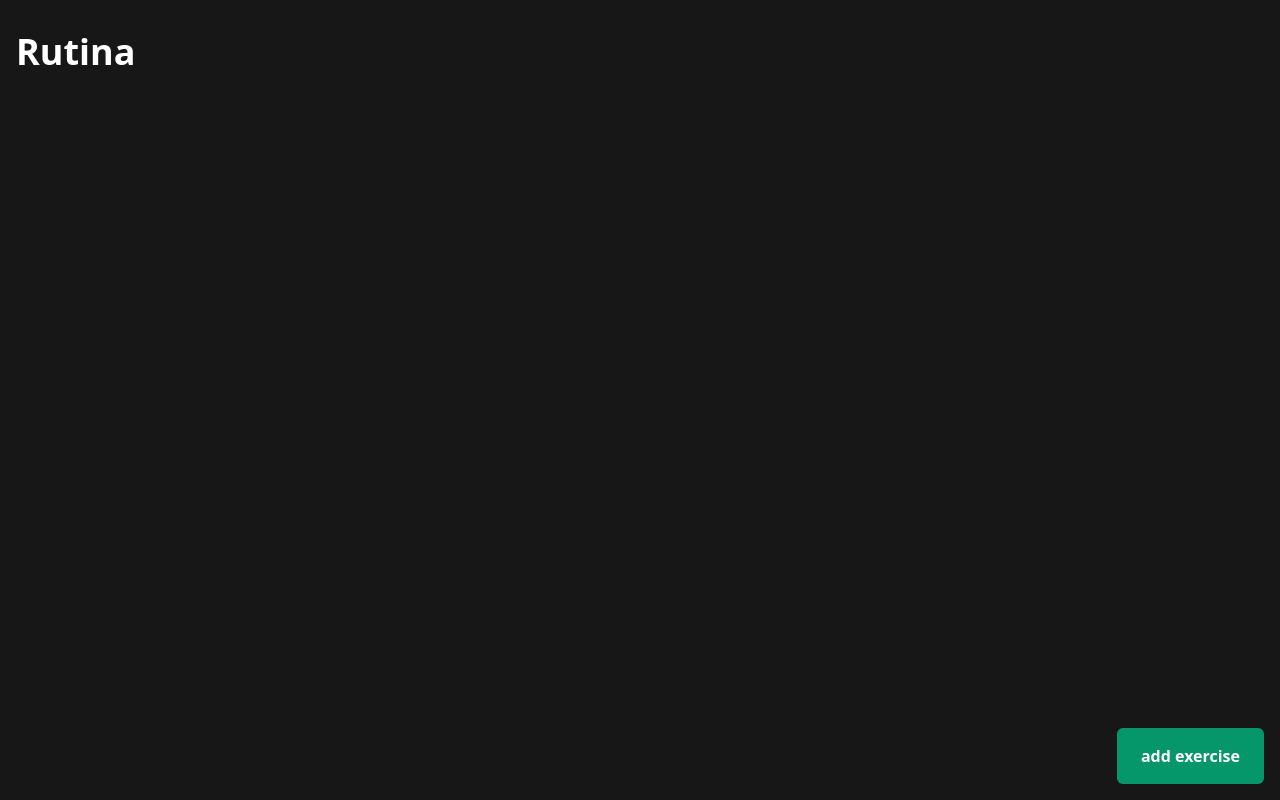
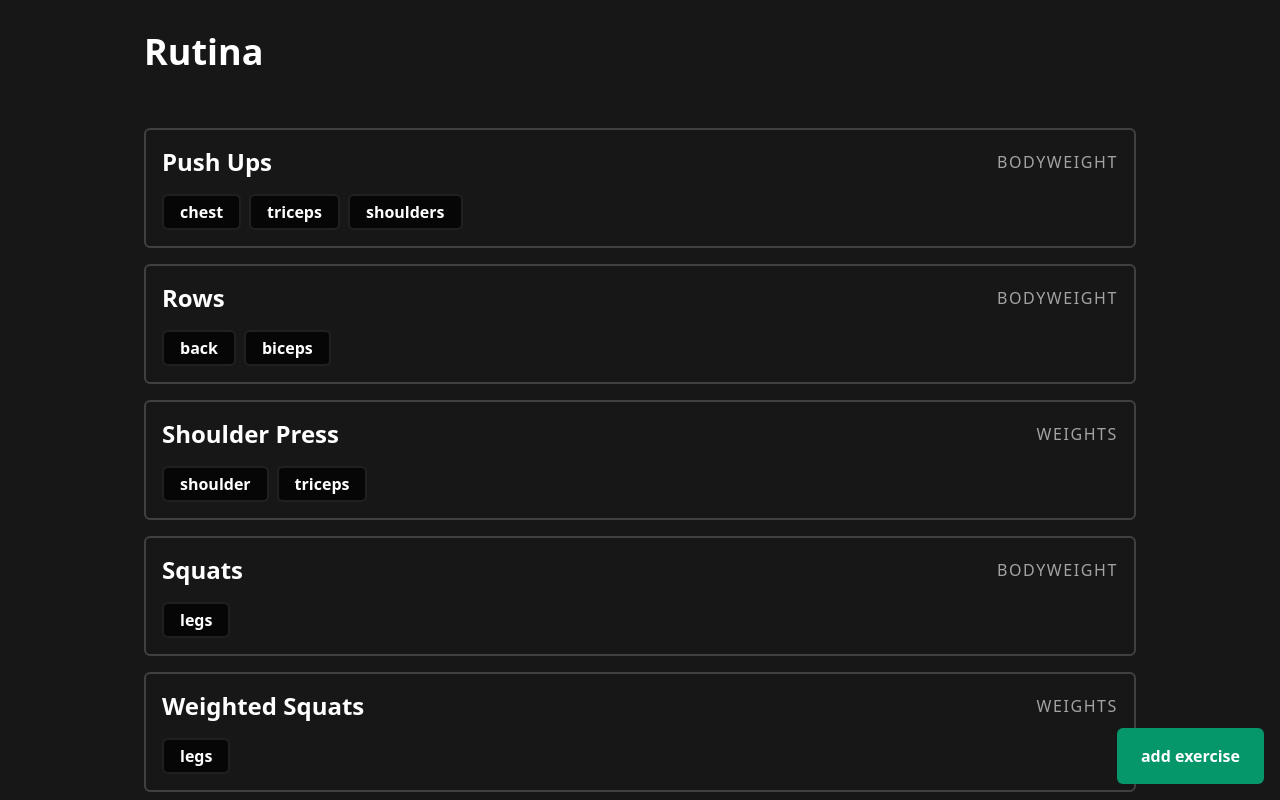
Before and after one commit to GuidoCarda/fitness-tracker, a React (Vite) app: page / in a window 1280 px wide. Shown: the top 800 px of the page. Built offline with nearby package versions, Linux system fonts and the light colour scheme.

Commit message:
exercises list

```diff
--- a/src/App.jsx
+++ b/src/App.jsx
@@ -1,6 +1,7 @@
 import { useState } from "react";
 
 import "./App.css";
+import exercisesList from "./exercices";
 
 function App() {
   const [series, setSeries] = useState([]);
@@ -30,7 +31,7 @@ function App() {
 
   return (
     <div className="min-h-screen bg-neutral-900 text-white pb-20">
-      <div className=" rounded-md flex flex-col gap-4 px-4 py-8">
+      <div className=" rounded-md flex flex-col gap-4 px-4 py-8  max-w-5xl mx-auto">
         <h1 className="text-4xl font-bold mb-6">Rutina</h1>
 
         {/* <div className="rounded-md p-4 bg-neutral-800">
@@ -113,7 +114,7 @@ function App() {
                   <h2 className="text-2xl font-bold">Push ups</h2>
 
                   <button
-                    onClick={handleAddSerie}
+                    onClick={() => handleAddSerie(exercise.id)}
                     className="ml-auto py-2 px-4 bg-emerald-700 rounded-md font-bold"
                   >
                     add series
@@ -121,7 +122,7 @@ function App() {
                 </div>
 
                 <ul className="flex flex-col gap-4">
-                  {series.length === 0 ? (
+                  {series.lenght === 0 ? (
                     <h2 className="text-xl font-bold text-neutral-400">
                       Aun no hay series cargadas
                     </h2>
@@ -154,6 +155,27 @@ function App() {
             </div>
           ))}
         </div>
+
+        <div className="flex flex-col gap-4">
+          {exercisesList.map(({ name, type, bodyparts }) => (
+            <div className="flex flex-col gap-4  border-2 border-neutral-700 rounded-md px-4 py-4">
+              {" "}
+              <div className="flex items-center justify-between">
+                <span className="capitalize text-2xl font-bold">{name}</span>
+                <span className="uppercase tracking-widest text-neutral-400">
+                  {type}
+                </span>
+              </div>
+              <ul className="flex gap-2">
+                {bodyparts.map((bp) => (
+                  <li className="px-4 py-1 bg-black/70 hover:bg-emerald-500/20 border-2 border-white/10 font-bold rounded-md">
+                    {bp}
+                  </li>
+                ))}
+              </ul>
+            </div>
+          ))}
+        </div>
       </div>
 
       <button
--- /dev/null
+++ b/src/exercices.js
@@ -0,0 +1,34 @@
+const exercisesList = [
+  {
+    name: "push ups",
+    type: "bodyweight",
+    bodyparts: ["chest", "triceps", "shoulders"],
+  },
+  {
+    name: "rows",
+    type: "bodyweight",
+    bodyparts: ["back", "biceps"],
+  },
+  {
+    name: "shoulder press",
+    type: "weights",
+    bodyparts: ["shoulder", "triceps"],
+  },
+  {
+    name: "squats",
+    type: "bodyweight",
+    bodyparts: ["legs"],
+  },
+  {
+    name: "weighted squats",
+    type: "weights",
+    bodyparts: ["legs"],
+  },
+  {
+    name: "tricep extentions",
+    type: "weights",
+    bodyparts: ["triceps"],
+  },
+];
+
+export default exercisesList;
```
